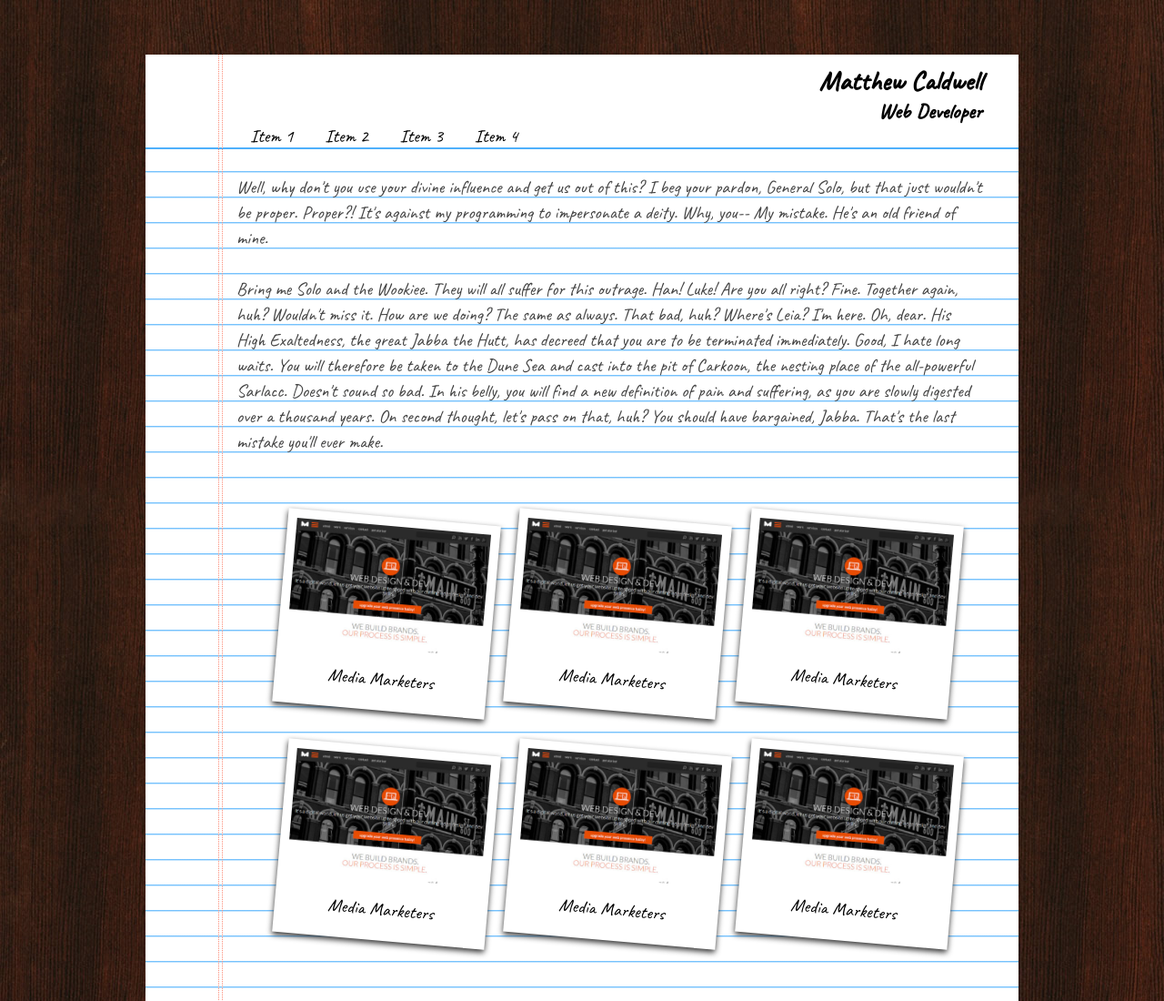
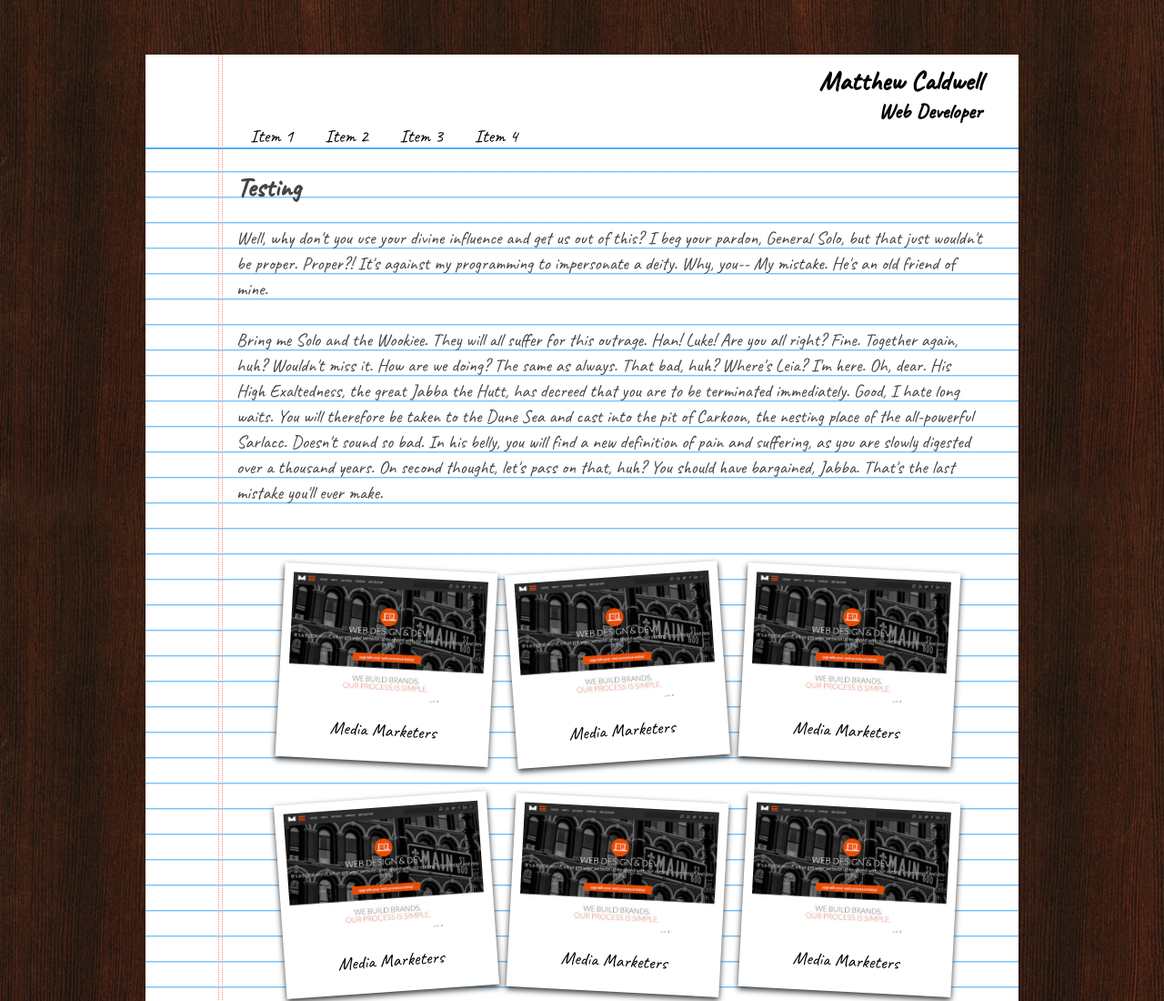
Before and after one commit to CaldwellYSR/portfolio, a website: page index.html in a window 1280 px wide. Shown: the top 1100 px of the page at 91% size. Drawn offline with Linux system fonts and the light colour scheme.

Commit message:
on page h1 testing and better random image tilting

```diff
--- a/index.html
+++ b/index.html
@@ -18,6 +18,7 @@
                 </nav>
             </header>
 			<div class="paper">
+                <h1>Testing</h1>
 				<p>Well, why don't you use your divine influence and get us out of this? I beg your pardon, General Solo, but that just wouldn't be proper. Proper?! It's against my programming to impersonate a deity. Why, you-- My mistake. He's an old friend of mine.</p>
 				<p>Bring me Solo and the Wookiee. They will all suffer for this outrage. Han! Luke! Are you all right? Fine. Together again, huh? Wouldn't miss it. How are we doing? The same as always. That bad, huh? Where's Leia? I'm here. Oh, dear. His High Exaltedness, the great Jabba the Hutt, has decreed that you are to be terminated immediately. Good, I hate long waits. You will therefore be taken to the Dune Sea and cast into the pit of Carkoon, the nesting place of the all-powerful Sarlacc. Doesn't sound so bad. In his belly, you will find a new definition of pain and suffering, as you are slowly digested over a thousand years. On second thought, let's pass on that, huh? You should have bargained, Jabba. That's the last mistake you'll ever make.</p>
                 <ul class="portfolio">
--- a/sass/modules/_paper.scss
+++ b/sass/modules/_paper.scss
@@ -24,10 +24,10 @@
         border-bottom: 2px solid $line-color;
         padding-top: 0.5rem;
         display: block;
-    }
-    h1, h3 {
-        margin: 0;
-        text-align: right;
+        h1, h3 {
+            margin: 0;
+            text-align: right;
+        }
     }
     a {
         color: black;
@@ -59,16 +59,8 @@
             padding: 0.5rem 0.5rem 0;
             position: relative;
             width: 30%;
-            &:nth-of-type(4n - 2) {
-                $random: random(6);
-                -webkit-transform: rotate($random + deg);
-                -moz-transform: rotate($random + deg);
-                -ms-transform: rotate($random + deg);
-                -o-transform: rotate($random + deg);
-                transform: rotate($random + deg);
-            }
             &:nth-of-type(2n + 1) {
-                $random: random(6);
+                $random: random(10) - 5;
                 -webkit-transform: rotate($random + deg);
                 -moz-transform: rotate($random + deg);
                 -ms-transform: rotate($random + deg);
@@ -76,7 +68,23 @@
                 transform: rotate($random + deg);
             }
             &:nth-of-type(2n) {
-                $random: random(6);
+                $random: random(10) - 5;
+                -webkit-transform: rotate($random + deg);
+                -moz-transform: rotate($random + deg);
+                -ms-transform: rotate($random + deg);
+                -o-transform: rotate($random + deg);
+                transform: rotate($random + deg);
+            }
+            &:nth-of-type(4n - 2) {
+                $random: random(10) - 5;
+                -webkit-transform: rotate($random + deg);
+                -moz-transform: rotate($random + deg);
+                -ms-transform: rotate($random + deg);
+                -o-transform: rotate($random + deg);
+                transform: rotate($random + deg);
+            }
+            &:nth-of-type(5n - 3) {
+                $random: random(10) - 5;
                 -webkit-transform: rotate($random + deg);
                 -moz-transform: rotate($random + deg);
                 -ms-transform: rotate($random + deg);
@@ -95,5 +103,9 @@
                 text-align: center;
             }
         }
+        h1 {
+            margin-top: 0;
+            margin-bottom: $line-height;
+        }
     }
 }
```
Also changed, not shown: css/style.css.
